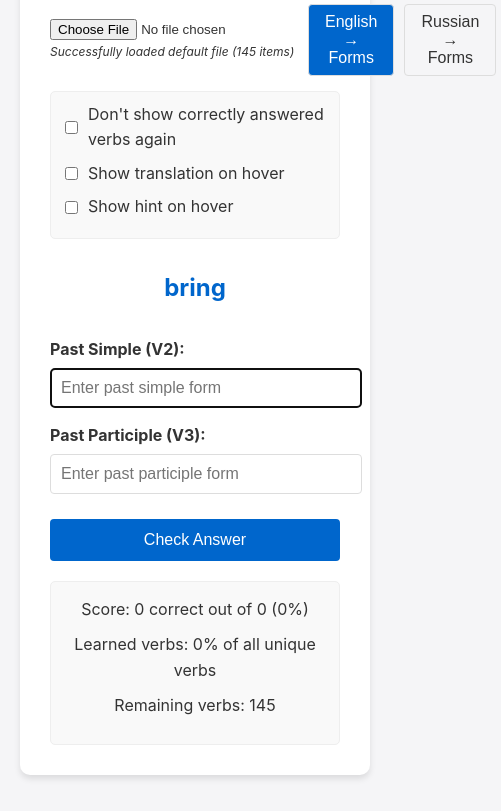
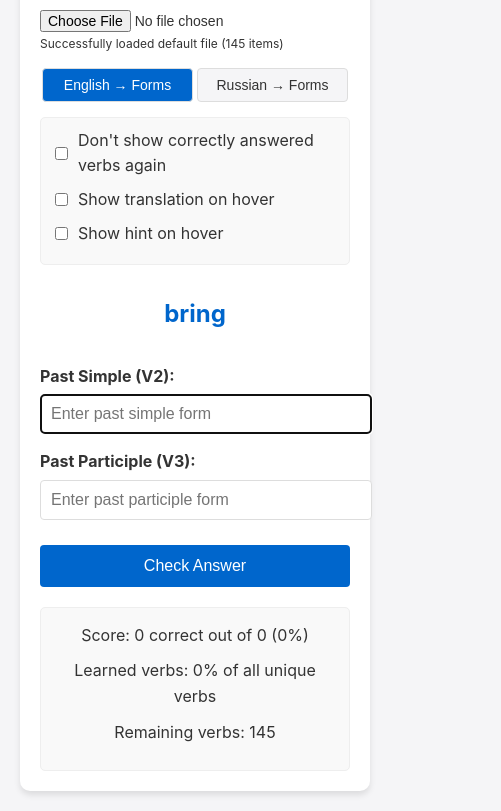
Before and after one commit to artyrian/verbs, a plain HTML site: page index.html in a window 390 px wide. Shown: the part 199-1010 px from the top of the page, 501 px wide, since content can reach past the window. Drawn offline with Linux system fonts and the light colour scheme.

Commit message:
mobile more friendly

```diff
--- a/script.js
+++ b/script.js
@@ -301,11 +301,19 @@ function loadNextVerb() {
 
     updateVerbPrompt();
 
-    if (currentMode === 'v1') {
-        document.getElementById('v2-input').focus();
-    } else {
-        document.getElementById('v1-input').focus();
-    }
+    // Focus on the first input field
+    focusFirstField();
+}
+
+function focusFirstField() {
+    // Adding a small delay to ensure the field is focusable when the keyboard needs to appear
+    setTimeout(() => {
+        if (currentMode === 'v1') {
+            document.getElementById('v2-input').focus();
+        } else {
+            document.getElementById('v1-input').focus();
+        }
+    }, 100);
 }
 
 function checkAnswer() {
@@ -369,10 +377,13 @@ function checkAnswer() {
     }
     updateStats();
 
+    // After checking the answer, load the next verb after a delay
     setTimeout(() => {
         loadNextVerb();
+        // The focusFirstField function is already called within loadNextVerb
     }, 2000);
 }
+
 
 function checkVerbForms(input, expected) {
     input = input.toLowerCase();
--- a/styles.css
+++ b/styles.css
@@ -11,7 +11,7 @@ body {
 .container {
     background-color: white;
     border-radius: 10px;
-    padding: 30px;
+    padding: 20px;
     box-shadow: 0 4px 6px rgba(0, 0, 0, 0.1);
 }
 
@@ -32,15 +32,29 @@ h1 {
 
 .header-content {
     display: flex;
-    justify-content: space-between;
-    align-items: center;
+    flex-direction: column;
     padding-bottom: 10px;
     border-bottom: 1px solid #eee;
+}
+
+@media (min-width: 480px) {
+    .header-content {
+        flex-direction: row;
+        justify-content: space-between;
+        align-items: center;
+    }
 }
 
 .instruction {
     margin: 0;
     font-size: 14px;
+    margin-bottom: 8px;
+}
+
+@media (min-width: 480px) {
+    .instruction {
+        margin-bottom: 0;
+    }
 }
 
 .github-link {
@@ -52,6 +66,7 @@ h1 {
     border-radius: 4px;
     transition: background-color 0.2s;
     font-size: 14px;
+    align-self: flex-start;
 }
 
 .github-link:hover {
@@ -65,16 +80,31 @@ h1 {
 
 .controls-row {
     display: flex;
-    justify-content: space-between;
-    align-items: center;
+    flex-direction: column;
     margin-bottom: 15px;
 }
 
+@media (min-width: 480px) {
+    .controls-row {
+        flex-direction: row;
+        justify-content: space-between;
+        align-items: center;
+    }
+}
+
 .file-input {
-    margin-bottom: 0;
+    margin-bottom: 15px;
     display: flex;
     flex-direction: column;
     align-items: flex-start;
+    width: 100%;
+}
+
+@media (min-width: 480px) {
+    .file-input {
+        margin-bottom: 0;
+        width: auto;
+    }
 }
 
 .file-status {
@@ -83,13 +113,50 @@ h1 {
 }
 
 .mode-selector {
-    margin-bottom: 0;
+    display: flex;
+    justify-content: center;
+    width: 100%;
+}
+
+@media (min-width: 480px) {
+    .mode-selector {
+        width: auto;
+        margin-bottom: 0;
+    }
+}
+
+.mode-button {
+    flex: 1;
+    background-color: #f5f5f7;
+    color: #333;
+    border: 1px solid #ddd;
+    margin: 0 2px;
+    padding: 8px 10px;
+    font-size: 14px;
+}
+
+@media (min-width: 480px) {
+    .mode-button {
+        flex: 0 1 auto;
+        margin: 0 5px;
+        padding: 8px 16px;
+        font-size: 16px;
+    }
+}
+
+.mode-button.active {
+    background-color: #0066cc;
+    color: white;
 }
 
 .options-container {
     margin: 10px 0;
     padding: 10px;
+    background-color: #f9f9f9;
+    border-radius: 5px;
+    border: 1px solid #eee;
 }
+
 .quiz-container {
     margin-top: 20px;
 }
@@ -100,14 +167,14 @@ h1 {
     margin-bottom: 20px;
     color: #0066cc;
     text-align: center;
-    cursor: help; /* Add cursor to indicate hover functionality */
+    cursor: help;
     padding: 10px;
     border-radius: 5px;
     transition: background-color 0.2s;
 }
 
 .verb-prompt:hover {
-    background-color: #f0f7ff; /* Subtle background on hover */
+    background-color: #f0f7ff;
 }
 
 .form-group {
@@ -196,43 +263,10 @@ button:disabled {
     display: none;
 }
 
-.mode-selector {
-    display: flex;
-    justify-content: center;
-    margin-bottom: 20px;
-}
-
-.mode-button {
-    background-color: #f5f5f7;
-    color: #333;
-    border: 1px solid #ddd;
-    margin: 0 5px;
-    padding: 8px 16px;
-}
-
-.mode-button.active {
-    background-color: #0066cc;
-    color: white;
-}
-
 .correct-answer {
     margin-top: 10px;
     color: #721c24;
     font-weight: bold;
-}
-
-.file-status {
-    margin-top: 10px;
-    font-style: italic;
-    text-align: center;
-}
-
-.options-container {
-    margin: 15px 0;
-    padding: 15px;
-    background-color: #f9f9f9;
-    border-radius: 5px;
-    border: 1px solid #eee;
 }
 
 .reset-stats {
@@ -259,57 +293,18 @@ button:disabled {
     font-weight: normal;
 }
 
-.instruction-container {
-    display: flex;
-    justify-content: space-between;
-    align-items: center;
-    margin-bottom: 20px;
-}
-
-github-link {
-    display: flex;
-    align-items: center;
-    color: #0066cc;
-    text-decoration: none;
-    padding: 4px 8px;
-    border-radius: 4px;
-    transition: background-color 0.2s;
+/* Make file input more mobile-friendly */
+input[type="file"] {
+    max-width: 100%;
     font-size: 14px;
 }
 
-.github-link:hover {
-    background-color: #f0f7ff;
-    text-decoration: underline;
+@media (max-width: 320px) {
+    .container {
+        padding: 15px 10px;
+    }
+
+    .compact-header h1 {
+        font-size: 20px;
+    }
 }
-
-.github-link svg {
-    margin-right: 4px;
-}
-
-.controls-row {
-    display: flex;
-    justify-content: space-between;
-    align-items: center;
-    margin-bottom: 15px;
-}
-
-.file-input {
-    margin-bottom: 0;
-    display: flex;
-    flex-direction: column;
-    align-items: flex-start;
-}
-
-.file-status {
-    margin-top: 2px;
-    font-size: 12px;
-}
-
-.mode-selector {
-    margin-bottom: 0;
-}
-
-.options-container {
-    margin: 10px 0;
-    padding: 10px;
-}
```
